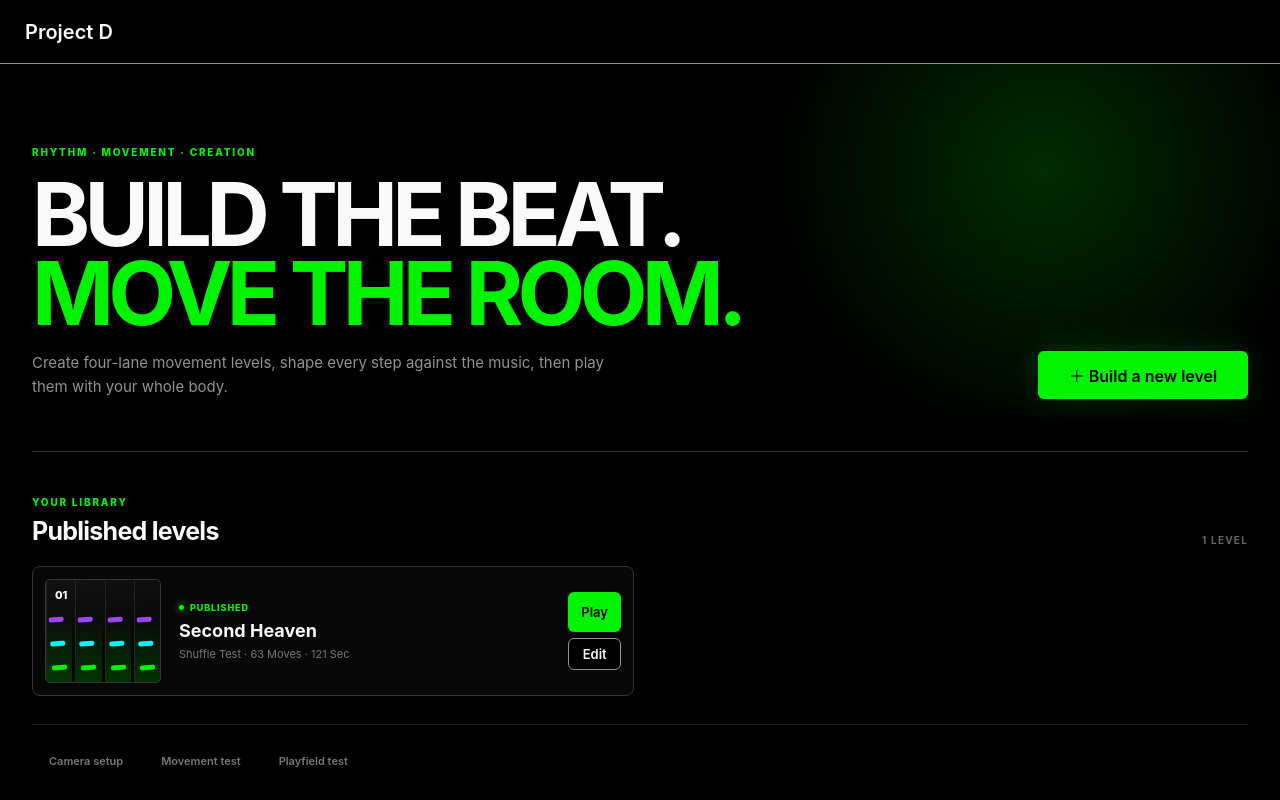
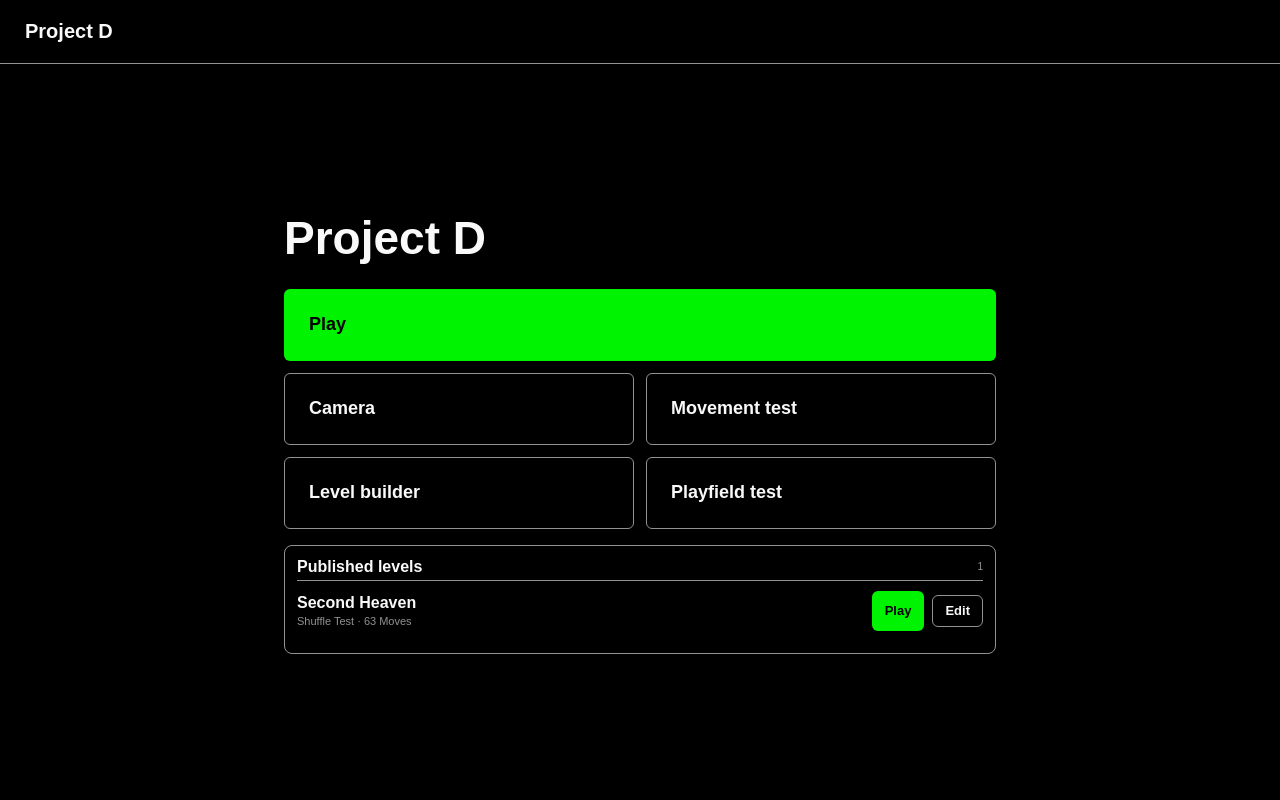
Before and after one commit to Tinotsu/project-d, a React (Vite) app: page / in a window 1280 px wide. Built offline with nearby package versions, Linux system fonts and the light colour scheme.

Commit message:
lvl builder

```diff
--- a/index.html
+++ b/index.html
@@ -4,12 +4,7 @@
     <meta charset="UTF-8" />
     <meta name="viewport" content="width=device-width, initial-scale=1.0" />
     <meta name="theme-color" content="#000000" />
-    <meta name="description" content="Build, test, and publish four-lane movement rhythm levels." />
-    <meta property="og:title" content="Project D Level Builder" />
-    <meta property="og:description" content="Build the beat. Move the room." />
-    <meta property="og:image" content="/og.png" />
-    <meta name="twitter:card" content="summary_large_image" />
-    <title>Project D Level Builder</title>
+    <title>Project D</title>
   </head>
   <body>
     <div id="root"></div>
--- a/src/app.css
+++ b/src/app.css
@@ -1,7 +1,7 @@
 :root {
   color: #f9f9f9;
   background: #000000;
-  font-family: Inter, Arial, Helvetica, sans-serif;
+  font-family: Arial, Helvetica, sans-serif;
   font-synthesis: none;
 }
 
@@ -27,35 +27,17 @@ button:focus-visible, input:focus-visible, select:focus-visible, audio:focus-vis
 .app-header { display: flex; align-items: center; justify-content: space-between; height: 64px; padding: 0 24px; border-bottom: 1px solid #929292; }
 .brand { height: 40px; padding: 0; font-size: 20px; }
 
-.home-screen { position: relative; width: min(1280px, 100%); height: calc(100dvh - 64px); margin: auto; padding: 52px 32px 28px; overflow-y: auto; }
-.home-screen::before { position: fixed; z-index: 0; top: 64px; right: 0; width: 46vw; height: 44vh; background: radial-gradient(circle at 60% 30%, rgba(0, 243, 0, .18), transparent 64%); pointer-events: none; content: ""; }
-.home-hero, .level-library, .home-tools, .home-screen > .error-message { position: relative; z-index: 1; }
-.home-hero { display: grid; grid-template-columns: minmax(0, 1fr) auto; align-items: end; gap: 48px; min-height: 290px; border-bottom: 1px solid #343434; padding: 24px 0 52px; }
-.home-hero small, .library-heading small { color: #00f300; font-size: 10px; font-weight: 800; letter-spacing: .18em; }
-.home-hero h1 { margin: 15px 0 18px; font-size: clamp(46px, 7vw, 88px); line-height: .9; letter-spacing: -.065em; text-transform: uppercase; }
-.home-hero h1 span { color: #00f300; }
-.home-hero p { max-width: 600px; margin: 0; color: #929292; font-size: 15px; line-height: 1.6; }
-.home-hero > .button { min-width: 210px; box-shadow: 0 0 36px rgba(0, 243, 0, .16); }
-.level-library { padding: 38px 0 28px; }
-.library-heading { display: flex; align-items: end; justify-content: space-between; gap: 20px; margin-bottom: 20px; }
-.library-heading h2 { margin: 6px 0 0; font-size: 25px; letter-spacing: -.03em; }
-.library-heading > span { color: #666; font-size: 10px; font-weight: 700; letter-spacing: .12em; }
-.level-cards { display: grid; grid-template-columns: repeat(2, minmax(0, 1fr)); gap: 12px; }
-.level-card { display: grid; grid-template-columns: 116px minmax(0, 1fr) auto; align-items: center; gap: 18px; min-height: 130px; border: 1px solid #343434; border-radius: 8px; padding: 12px; background: #080808; transition: border-color .16s, transform .16s; }
-.level-card:hover { border-color: #707070; transform: translateY(-2px); }
-.level-art { position: relative; display: grid; grid-template-columns: repeat(4, 1fr); gap: 3px; height: 104px; overflow: hidden; border: 1px solid #343434; border-radius: 5px; background: linear-gradient(165deg, #121212, #020202); }
-.level-art > span { position: absolute; z-index: 2; top: 8px; left: 9px; color: #fff; font-size: 11px; font-weight: 800; }
-.level-art > i { position: relative; border-left: 1px solid #242424; background: linear-gradient(to top, rgba(0, 243, 0, .2), transparent 62%); }
-.level-art > i::after { position: absolute; right: 5px; bottom: 12px; left: 5px; height: 5px; border-radius: 2px; background: #00f300; box-shadow: 0 -24px 0 #00f7fa, 0 -48px 0 #9c45fa; content: ""; transform: rotate(-4deg); }
-.level-card-copy { min-width: 0; }
-.level-status { display: flex; align-items: center; gap: 6px; color: #00f300; font-size: 9px; font-weight: 800; letter-spacing: .1em; }
-.level-status i { width: 5px; height: 5px; border-radius: 50%; background: #00f300; box-shadow: 0 0 8px #00f300; }
-.level-card h3 { margin: 7px 0 6px; overflow: hidden; font-size: 18px; text-overflow: ellipsis; white-space: nowrap; }
-.level-card p { margin: 0; color: #777; font-size: 11px; text-transform: capitalize; }
-.level-card-actions { display: grid; gap: 6px; }
-.home-tools { display: flex; gap: 4px; border-top: 1px solid #202020; padding-top: 16px; }
-.home-tools .button { color: #777; font-size: 11px; }
-.library-loading { grid-column: 1 / -1; padding: 36px; color: #666; text-align: center; }
+.menu-screen { display: grid; align-content: center; width: min(760px, 100%); height: calc(100dvh - 64px); margin: auto; padding: 24px; overflow-y: auto; }
+.menu-screen h1 { margin: 0 0 24px; font-size: clamp(30px, 5vw, 46px); }
+.menu-grid { display: grid; grid-template-columns: 1fr 1fr; gap: 12px; }
+.menu-item { height: 72px; justify-content: flex-start; font-size: 18px; }
+.menu-item:first-child { grid-column: 1 / -1; }
+.published-levels { margin-top: 16px; padding: 12px; }
+.published-levels .section-heading { margin-bottom: 4px; }
+.published-level { display: grid; grid-template-columns: minmax(0, 1fr) auto auto; align-items: center; gap: 8px; border-top: 1px solid #929292; padding: 10px 0; }
+.published-level > div { display: grid; gap: 3px; min-width: 0; }
+.published-level > div strong { overflow: hidden; text-overflow: ellipsis; white-space: nowrap; }
+.published-level > div span { color: #929292; font-size: 11px; text-transform: capitalize; }
 .error-message { margin: 16px 0 0; color: #fc2500; }
 
 .setup-screen { width: min(1440px, 100%); height: calc(100dvh - 64px); margin: auto; padding: 16px 24px; overflow: hidden; }
@@ -248,14 +230,12 @@ button:focus-visible, input:focus-visible, select:focus-visible, audio:focus-vis
 
 @media (max-width: 720px) {
   .app-header { height: 56px; padding: 0 12px; }
-  .home-screen { height: calc(100dvh - 56px); padding: 16px; }
-  .home-hero { grid-template-columns: 1fr; gap: 24px; padding-bottom: 32px; }
-  .home-hero h1 { font-size: 48px; }
-  .level-cards { grid-template-columns: 1fr; }
-  .level-card { grid-template-columns: 90px minmax(0, 1fr); }
-  .level-art { height: 90px; }
-  .level-card-actions { grid-column: 1 / -1; grid-template-columns: 1fr 1fr; }
-  .home-tools { flex-wrap: wrap; }
+  .menu-screen { height: calc(100dvh - 56px); padding: 16px; }
+  .menu-screen h1 { margin-bottom: 16px; }
+  .menu-grid { grid-template-columns: 1fr; gap: 8px; }
+  .menu-item, .menu-item:first-child { grid-column: auto; height: 52px; }
+  .published-level { grid-template-columns: minmax(0, 1fr) auto; }
+  .published-level > .button:last-child { grid-column: 1 / -1; }
   .setup-screen { height: calc(100dvh - 56px); padding: 8px; }
   .camera-panel:not(.compact) { grid-template-columns: 1fr 1fr; grid-template-rows: minmax(0, 1fr) auto auto; gap: 8px; }
   .camera-panel:not(.compact) .camera-stage { grid-column: 1 / -1; grid-row: 1; min-height: 120px; }
--- a/src/app.tsx
+++ b/src/app.tsx
@@ -90,6 +90,11 @@ export function App() {
     navigate(destination);
   }
 
+  function play(): void {
+    if (cameraCalibrated && cameraInput) navigate("game");
+    else void openSetup();
+  }
+
   if (screen === "game") {
     if (!level || !cameraInput) return <LoadingScreen />;
     return (
@@ -158,17 +163,13 @@ export function App() {
       </header>
 
       {screen === "menu" && (
-        <main className="home-screen">
-          <section className="home-hero">
-            <div>
-              <small>RHYTHM · MOVEMENT · CREATION</small>
-              <h1>Build the beat.<br /><span>Move the room.</span></h1>
-              <p>Create four-lane movement levels, shape every step against the music, then play them with your whole body.</p>
-            </div>
-            <Button
-              size="lg"
-              disabled={!level}
-              onClick={() => {
+        <main className="menu-screen">
+          <h1>Project D</h1>
+          <div className="menu-grid">
+            <Button className="menu-item" size="lg" disabled={!level} onClick={play}>Play</Button>
+            <Button className="menu-item" size="lg" variant="outline" onClick={() => void openSetup()}>Camera</Button>
+            <Button className="menu-item" size="lg" variant="outline" onClick={() => void openSetup("movement-setup")}>Movement test</Button>
+            <Button className="menu-item" size="lg" variant="outline" disabled={!level} onClick={() => {
               if (!level) return;
               const draft = structuredClone(level);
               draft.song = { ...draft.song, id: "untitled-level", title: "Untitled level", audio: "", duration: 60 };
@@ -180,36 +181,24 @@ export function App() {
               };
               setBuilderLevel(draft);
               navigate("builder");
-              }}
-            >
-              ＋ Build a new level
-            </Button>
-          </section>
+            }}>Level builder</Button>
+            <Button className="menu-item" size="lg" variant="outline" disabled={!level} onClick={() => {
+              setTrackReturn("menu");
+              navigate("track");
+            }}>Playfield test</Button>
+          </div>
 
-          <section className="level-library">
-            <div className="library-heading">
+          <section className="published-levels panel">
+            <div className="section-heading">
+              <strong>Published levels</strong>
+              <small>{publishedLevels.length}</small>
+            </div>
+            {publishedLevels.map((libraryLevel) => (
+              <div className="published-level" key={libraryLevel.song.id}>
                 <div>
-                <small>YOUR LIBRARY</small>
-                <h2>Published levels</h2>
+                  <strong>{libraryLevel.song.title}</strong>
+                  <span>{libraryLevel.chart.level.difficulty} · {libraryLevel.chart.notes.length} moves</span>
                 </div>
-              <span>{publishedLevels.length} LEVEL{publishedLevels.length === 1 ? "" : "S"}</span>
-            </div>
-            <div className="level-cards">
-              {publishedLevels.map((libraryLevel, index) => (
-                <article className="level-card" key={`${libraryLevel.song.id}-${index}`}>
-                  <div className="level-art" aria-hidden="true">
-                    <span>{String(index + 1).padStart(2, "0")}</span>
-                    <i />
-                    <i />
-                    <i />
-                    <i />
-                  </div>
-                  <div className="level-card-copy">
-                    <span className="level-status"><i /> PUBLISHED</span>
-                    <h3>{libraryLevel.song.title}</h3>
-                    <p>{libraryLevel.chart.level.difficulty} · {libraryLevel.chart.notes.length} moves · {Math.ceil(libraryLevel.song.duration)} sec</p>
-                  </div>
-                  <div className="level-card-actions">
                 <Button size="sm" onClick={() => {
                   setLevel(libraryLevel);
                   if (cameraCalibrated && cameraInput) navigate("game");
@@ -220,20 +209,8 @@ export function App() {
                   navigate("builder");
                 }}>Edit</Button>
               </div>
-                </article>
             ))}
-              {!publishedLevels.length && !loadError && <div className="library-loading">Loading your levels…</div>}
-            </div>
           </section>
-
-          <nav className="home-tools" aria-label="Developer tools">
-            <Button variant="ghost" onClick={() => void openSetup()}>Camera setup</Button>
-            <Button variant="ghost" onClick={() => void openSetup("movement-setup")}>Movement test</Button>
-            <Button variant="ghost" disabled={!level} onClick={() => {
-              setTrackReturn("menu");
-              navigate("track");
-            }}>Playfield test</Button>
-          </nav>
           {loadError && <p className="error-message">{loadError}</p>}
         </main>
       )}
```
Also changed, not shown: public/og.png (deleted). Lines whose indentation alone changed are shown as unchanged.
